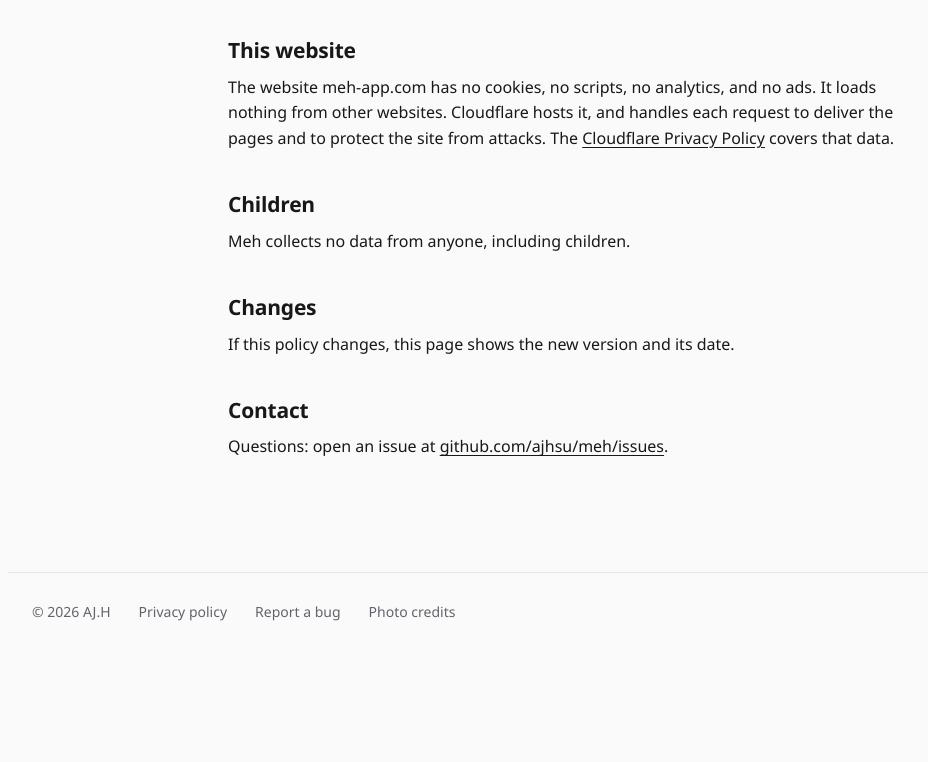
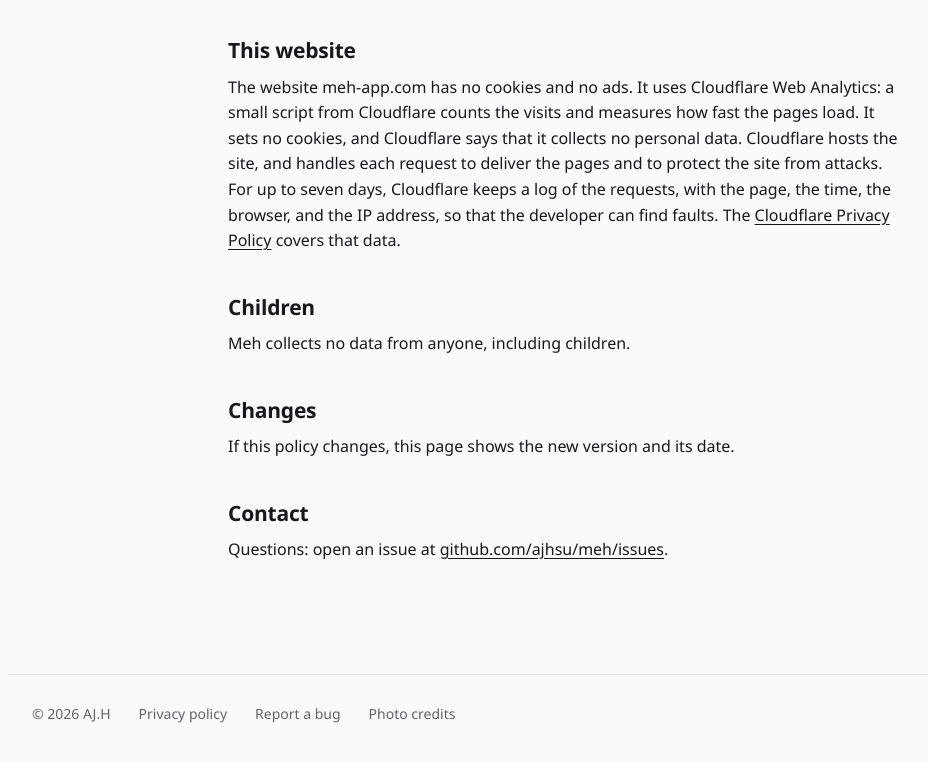
Before and after one commit to ajhsu/meh, a plain HTML site: page public/privacy.html in a window 1280 px wide. Shown: the part 853-1615 px from the top of the page, without its empty margins (72-1000 px from the left). Before the commit the page ends 1532 px from the top, so only its background shows below. Drawn offline with Linux system fonts and the light colour scheme.

Commit message:
Website: turn on Cloudflare Web Analytics, logs, and traces
Cloudflare Web Analytics now counts the visits and measures the page
speed. Cloudflare adds its beacon to each page, so the pages no longer
send no-transform, and the security policy allows the beacon script
and its reports to /cdn-cgi/rum. Both Workers turn on Workers Logs,
traces, and Issues. All of these are free: on the Free plan, Cloudflare
stops logs and traces at the daily limit instead of billing.

The privacy policy now says what the website collects: no cookies, the
Web Analytics counts, and a log of requests that Cloudflare keeps for
up to seven days. What it says about the app does not change.

Co-authored-by: Copilot <223556219+Copilot@users.noreply.github.com>

```diff
--- a/public/privacy.html
+++ b/public/privacy.html
@@ -37,7 +37,7 @@
 <p>Meh keeps your settings, such as the theme and the size of a new image, in a small file on your device. On macOS, the sandboxed app also keeps the folder permissions that you grant, so it can browse the other images in a folder. These files never leave your device. Uninstalling the app removes them, or you can delete them yourself.</p>
 
 <h2>This website</h2>
-<p>The website meh-app.com has no cookies, no scripts, no analytics, and no ads. It loads nothing from other websites. Cloudflare hosts it, and handles each request to deliver the pages and to protect the site from attacks. The <a href="https://www.cloudflare.com/privacypolicy/">Cloudflare Privacy Policy</a> covers that data.</p>
+<p>The website meh-app.com has no cookies and no ads. It uses Cloudflare Web Analytics: a small script from Cloudflare counts the visits and measures how fast the pages load. It sets no cookies, and Cloudflare says that it collects no personal data. Cloudflare hosts the site, and handles each request to deliver the pages and to protect the site from attacks. For up to seven days, Cloudflare keeps a log of the requests, with the page, the time, the browser, and the IP address, so that the developer can find faults. The <a href="https://www.cloudflare.com/privacypolicy/">Cloudflare Privacy Policy</a> covers that data.</p>
 
 <h2>Children</h2>
 <p>Meh collects no data from anyone, including children.</p>
```
Also changed, not shown: 4 other files.
